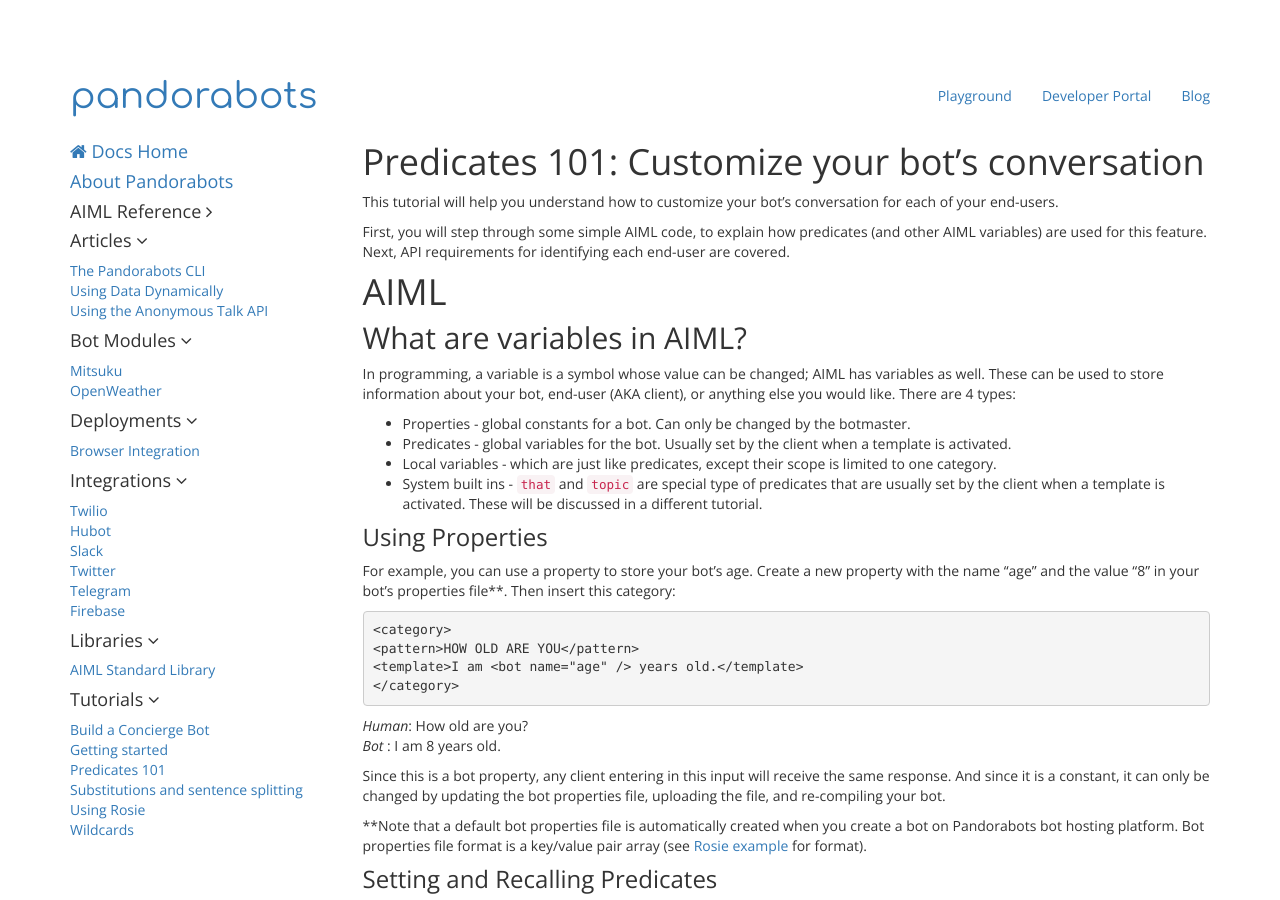
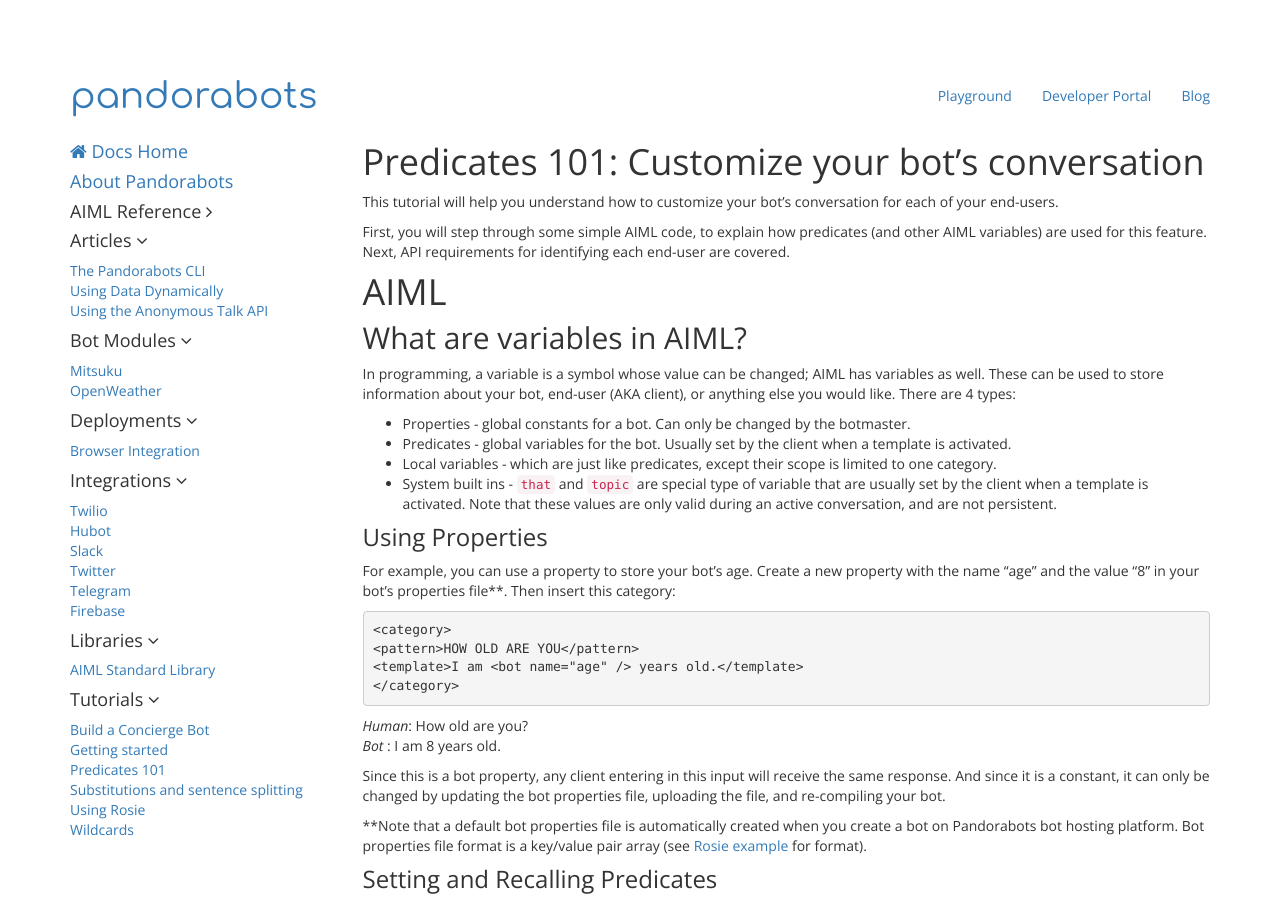
Before and after one commit to pandorabots/pandorabots.github.io, a Jekyll site: the page built from _tutorials/predicates.md, in a window 1280 px wide and 900 px high. Built offline with Jekyll 4.4.1, drawn with Linux system fonts in a browser that asks for light colours.

Commit message:
Clarify that and topic are not persistent

```diff
--- a/_tutorials/predicates.md
+++ b/_tutorials/predicates.md
@@ -19,7 +19,7 @@ In programming, a variable is a symbol whose value can be changed; AIML has vari
 * Properties - global constants for a bot. Can only be changed by the botmaster.
 * Predicates - global variables for the bot. Usually set by the client when a template is activated.
 * Local variables - which are just like predicates, except their scope is limited to one category.
-* System built ins - `that` and `topic` are special type of predicates that are usually set by the client when a template is activated. These will be discussed in a different tutorial.
+* System built ins - `that` and `topic` are special type of variable that are usually set by the client when a template is activated. Note that these values are only valid during an active conversation, and are not persistent.
 
 ### Using Properties
 For example, you can use a property to store your bot's age. Create a new property with the name "age" and the value "8" in your bot's properties file**. Then insert this category:
```
